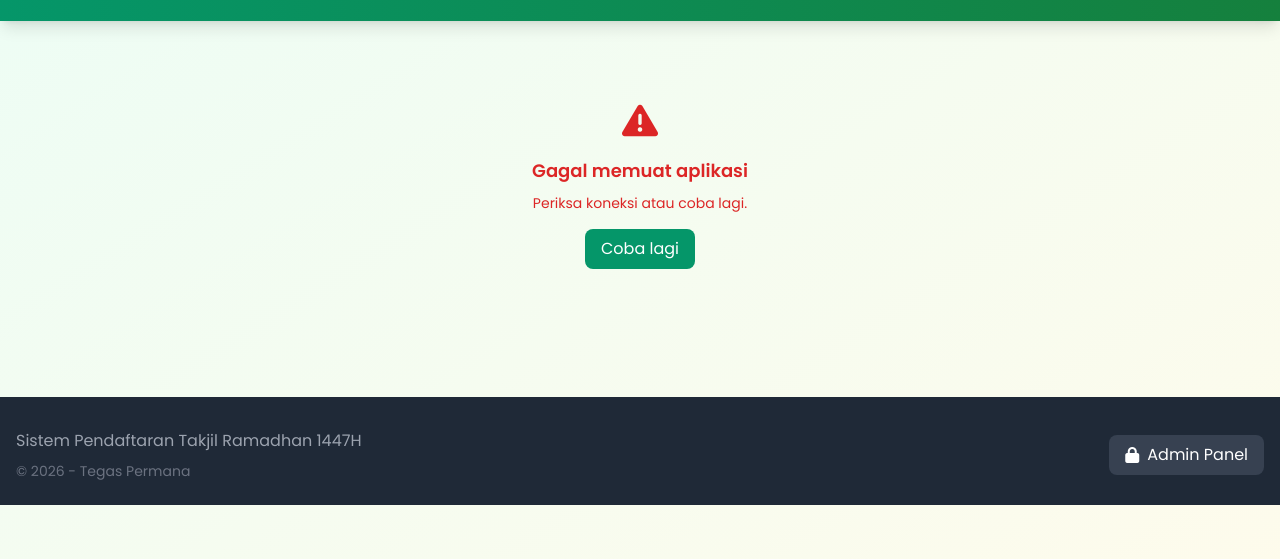
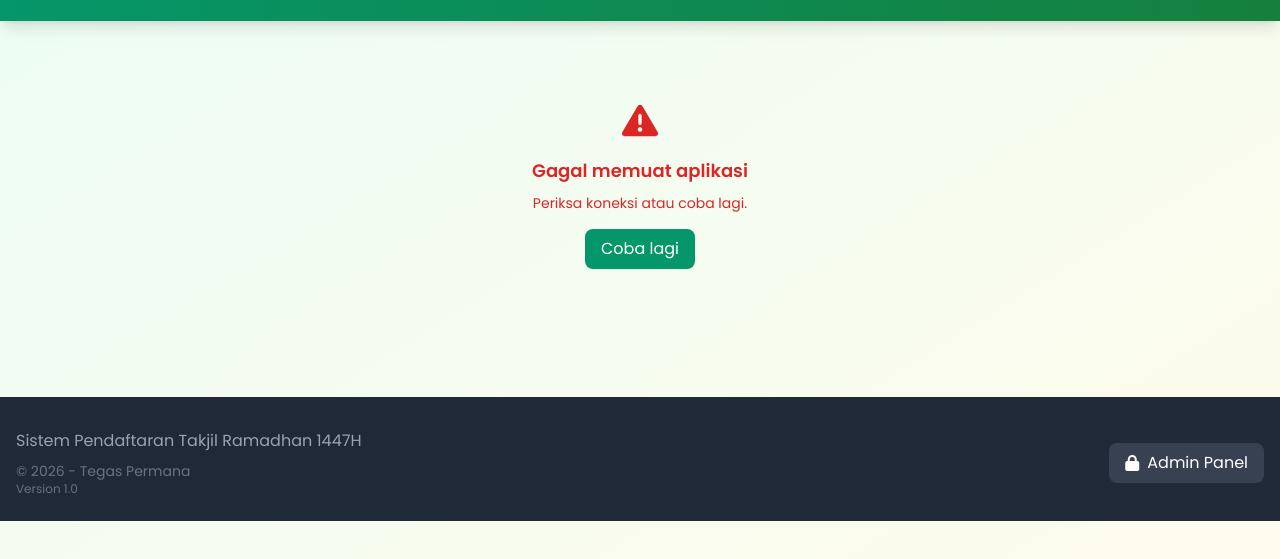
Before and after one commit to tegaspermana/takjil-ramadhan, a plain HTML site: page frontend/index.html in a window 1280 px wide. Shown: the part 119-678 px from the top of the page. Drawn offline with nearby package versions, Linux system fonts and the light colour scheme; no server answers.

Commit message:
add Version

```diff
--- a/frontend/index.html
+++ b/frontend/index.html
@@ -282,6 +282,7 @@
         <div class="text-center md:text-left mb-4 md:mb-0">
           <p class="text-gray-400">Sistem Pendaftaran Takjil Ramadhan 1447H</p>
           <p class="text-sm text-gray-500 mt-2">© 2026 - Tegas Permana</p>
+          <p class="text-xs text-gray-500">Version 1.0</p>
         </div>
         <div>
           <a href="/admin"
```
